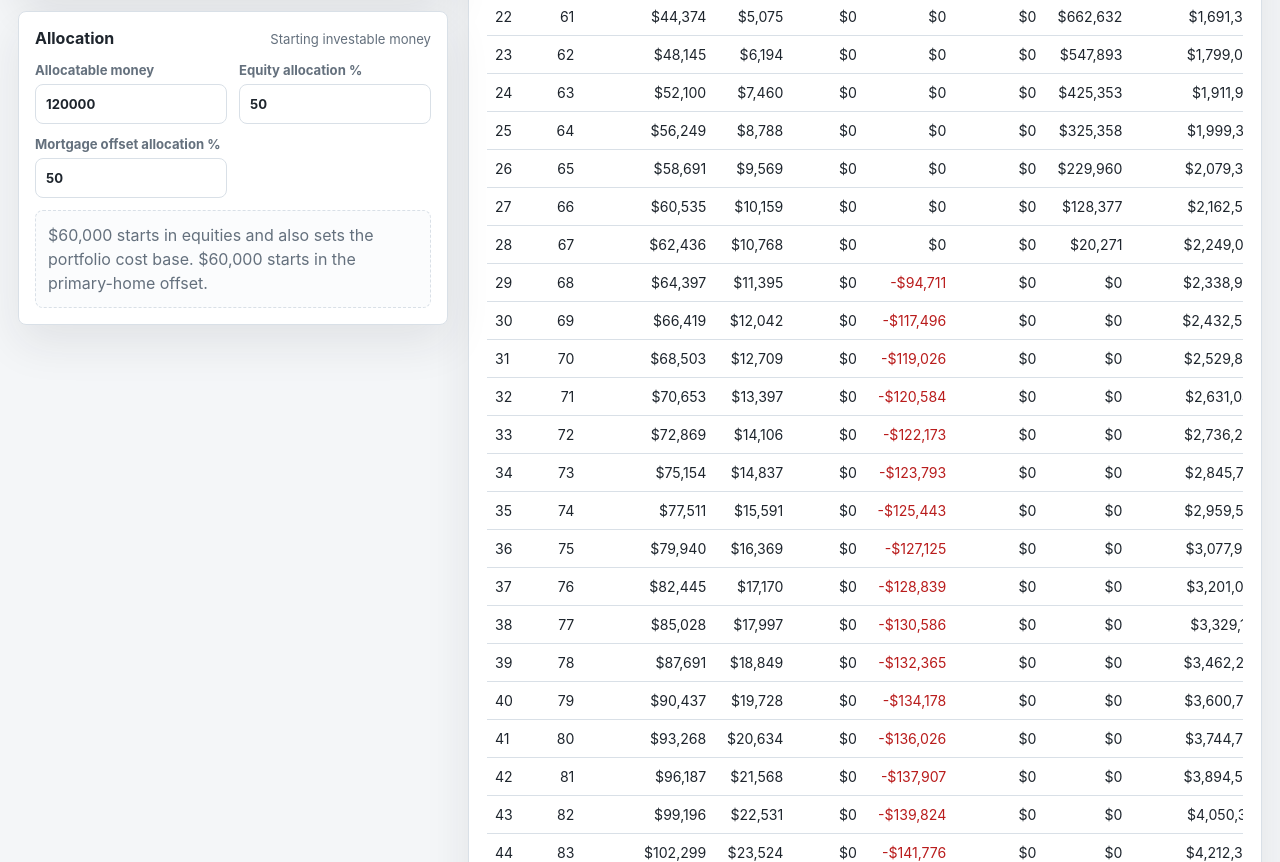
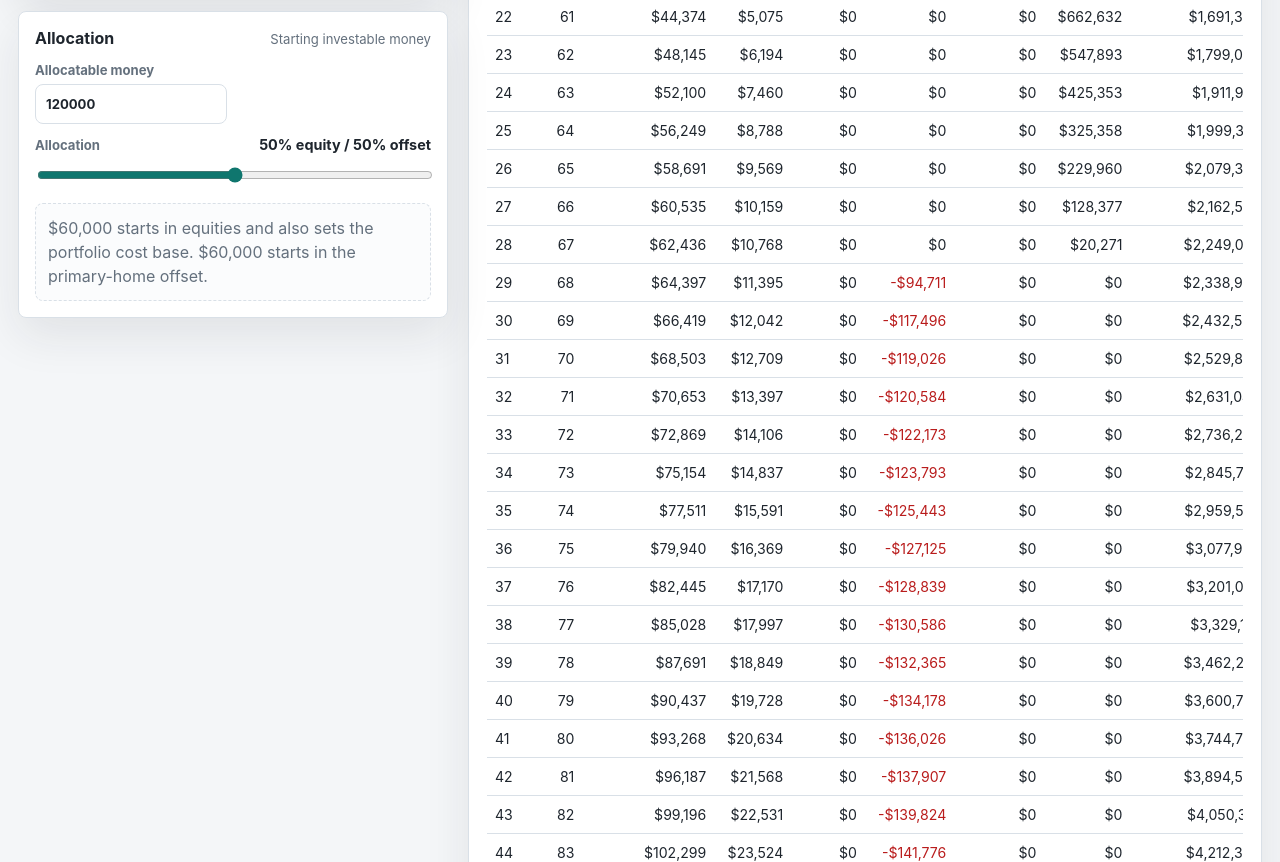
Before and after one commit to printfxyz/printfxyz.github.io, a plain HTML site: page australia-financial-planner/index.html in a window 1280 px wide. Shown: the part 2150-3012 px from the top of the page. Drawn offline with Linux system fonts and the light colour scheme; no server answers.

Commit message:
Use slider for equity offset allocation

```diff
--- a/australia-financial-planner/index.html
+++ b/australia-financial-planner/index.html
@@ -247,13 +247,12 @@
               Allocatable money
               <input name="allocatableMoney" type="number" min="0" step="1000" value="120000">
             </label>
-            <label>
-              Equity allocation %
-              <input name="allocationEquityRate" type="number" min="0" step="1" value="50">
-            </label>
-            <label>
-              Mortgage offset allocation %
-              <input name="allocationOffsetRate" type="number" min="0" step="1" value="50">
+            <label class="range-field">
+              <span class="range-label">
+                <span>Allocation</span>
+                <strong><span id="allocation-equity-label">50%</span> equity / <span id="allocation-offset-label">50%</span> offset</strong>
+              </span>
+              <input name="allocationEquityRate" type="range" min="0" max="100" step="1" value="50">
             </label>
           </div>
           <p id="allocation-output" class="allocation-output">
--- a/australia-financial-planner/script.js
+++ b/australia-financial-planner/script.js
@@ -24,6 +24,8 @@ const propertyEmpty = document.querySelector("#property-empty");
 const addPropertyButton = document.querySelector("#add-property");
 const calculateButton = document.querySelector("#calculate-plan");
 const allocationOutput = document.querySelector("#allocation-output");
+const allocationEquityLabel = document.querySelector("#allocation-equity-label");
+const allocationOffsetLabel = document.querySelector("#allocation-offset-label");
 const STORAGE_KEY = "australia-financial-planner:v1";
 const TAP_SUPPRESSION_MS = 700;
 let lastTouchActivation = 0;
@@ -76,29 +78,15 @@ function financialYearStart(taxYear) {
 
 function getAllocation() {
   const amount = Math.max(0, numberValue("allocatableMoney"));
-  const equityRate = Math.max(0, percent("allocationEquityRate"));
-  const offsetRate = Math.max(0, percent("allocationOffsetRate"));
-  const totalRate = equityRate + offsetRate;
-
-  if (totalRate <= 0) {
-    return {
-      amount,
-      equityAmount: 0,
-      offsetAmount: 0,
-      isNormalised: false,
-      hasValidSplit: false
-    };
-  }
-
-  const equityShare = equityRate / totalRate;
-  const offsetShare = offsetRate / totalRate;
+  const equityShare = Math.max(0, Math.min(1, percent("allocationEquityRate")));
+  const offsetShare = 1 - equityShare;
 
   return {
     amount,
     equityAmount: amount * equityShare,
     offsetAmount: amount * offsetShare,
-    isNormalised: Math.abs(totalRate - 1) > 0.0001,
-    hasValidSplit: true
+    equityPercent: Math.round(equityShare * 100),
+    offsetPercent: Math.round(offsetShare * 100)
   };
 }
 
@@ -833,22 +821,25 @@ function setMoney(element, value) {
   element.classList.toggle("negative", value < 0);
 }
 
+function updateAllocationSliderLabels(allocation = getAllocation()) {
+  if (allocationEquityLabel) {
+    allocationEquityLabel.textContent = `${allocation.equityPercent}%`;
+  }
+
+  if (allocationOffsetLabel) {
+    allocationOffsetLabel.textContent = `${allocation.offsetPercent}%`;
+  }
+}
+
 function renderAllocationSummary(allocation) {
+  updateAllocationSliderLabels(allocation);
+
   if (!allocationOutput) {
     return;
   }
 
-  if (!allocation.hasValidSplit) {
-    allocationOutput.textContent =
-      "Enter an equity or mortgage offset allocation percentage before calculating.";
-    return;
-  }
-
-  const normalisedCopy = allocation.isNormalised
-    ? " Percentages were normalised to split the full amount."
-    : "";
   allocationOutput.textContent =
-    `${money(allocation.equityAmount)} starts in equities and also sets the portfolio cost base. ${money(allocation.offsetAmount)} starts in the primary-home offset.${normalisedCopy}`;
+    `${money(allocation.equityAmount)} starts in equities and also sets the portfolio cost base. ${money(allocation.offsetAmount)} starts in the primary-home offset.`;
 }
 
 function renderTable(rows) {
@@ -908,7 +899,10 @@ function update() {
   saveState();
 }
 
-form.addEventListener("input", saveState);
+form.addEventListener("input", () => {
+  updateAllocationSliderLabels();
+  saveState();
+});
 form.addEventListener("submit", (event) => event.preventDefault());
 activateOnTap(addPropertyButton, () => createPropertyCard());
 activateOnTap(calculateButton, update);
@@ -918,5 +912,6 @@ window.addEventListener("resize", () => {
   }
 });
 restoreState();
+updateAllocationSliderLabels();
 refreshPropertyControls();
 update();
--- a/australia-financial-planner/styles.css
+++ b/australia-financial-planner/styles.css
@@ -267,6 +267,23 @@ h2 {
   gap: 12px;
 }
 
+.range-field {
+  grid-column: 1 / -1;
+}
+
+.range-label {
+  display: flex;
+  align-items: baseline;
+  justify-content: space-between;
+  flex-wrap: wrap;
+  gap: 12px;
+}
+
+.range-label strong {
+  color: var(--ink);
+  font-size: 0.9rem;
+}
+
 label {
   display: grid;
   gap: 6px;
@@ -287,6 +304,13 @@ select {
   font-weight: 650;
   padding: 0 10px;
   outline: none;
+}
+
+input[type="range"] {
+  min-height: 28px;
+  border: 0;
+  padding: 0;
+  accent-color: var(--accent);
 }
 
 input:focus,
```
